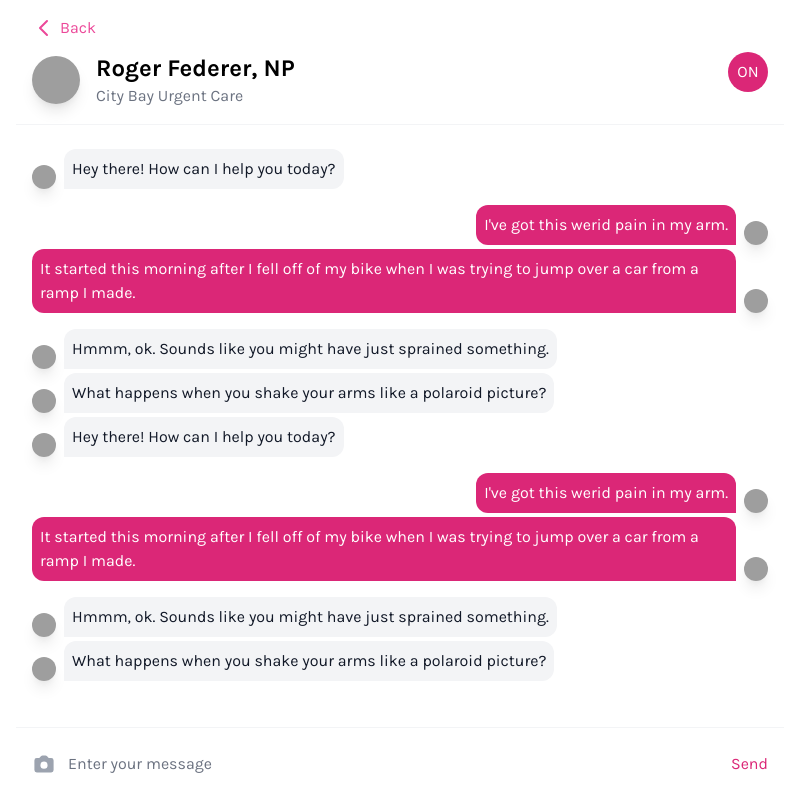
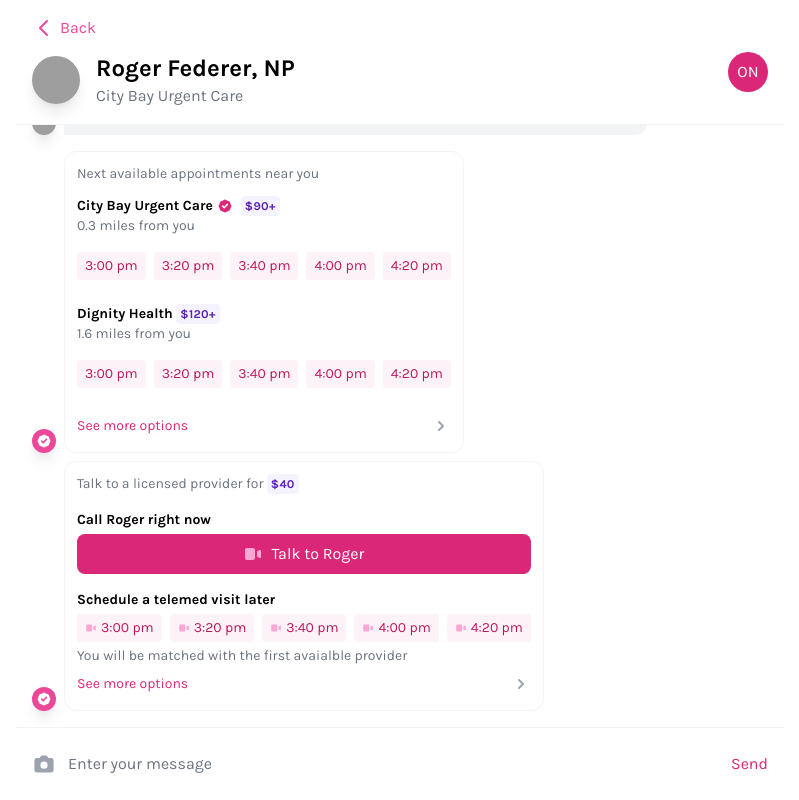
Before and after one commit to oscarnewman/future, a Next.js app: page /thread in a window 1280 px wide. Shown: the whole page, without its empty margins (240-1039 px from the left). Built offline with nearby package versions, Linux system fonts and the light colour scheme; grey boxes are pictures that could not be loaded; what @tailwindcss/typography would draw is missing.

Commit message:
Add booking inline

```diff
--- a/src/components/Badge.tsx
+++ b/src/components/Badge.tsx
@@ -3,17 +3,20 @@ import { ReactNode } from 'react'
 
 type Props = {
 	tone: 'success' | 'promote'
+	size?: 'small' | 'base'
 	children: ReactNode
 }
 
-function Badge({ tone, children }: Props) {
+function Badge({ tone, children, size = 'base' }: Props) {
 	return (
 		<span
 			className={cx(
-				'text-xs sm:text-sm uppercase font-bold tracking-wide px-2 py-1 rounded bg-green-100 text-green-800 inline-block',
+				' uppercase font-bold tracking-wide rounded bg-green-100 text-green-800 inline-block',
 				{
 					'bg-green-100 text-green-800': tone === 'success',
 					'bg-purple-50 text-purple-800': tone === 'promote',
+					'px-2 py-1 text-xs sm:text-sm': size === 'base',
+					'px-1 py-0.5 text-xs': size === 'small',
 				}
 			)}
 		>
--- a/src/components/UpcomingVisitRow.tsx
+++ b/src/components/UpcomingVisitRow.tsx
@@ -1,6 +1,7 @@
 import { LocationMarkerIcon } from '@heroicons/react/solid'
 import { intlFormat } from 'date-fns'
 import React from 'react'
+import Badge from './Badge'
 import CompactRow from './CompactRow'
 
 type Props = {
@@ -25,7 +26,9 @@ function UpcomingVisitRow({ clinicName, distanceMi, imageUrl, date }: Props) {
 			tone="promote"
 			title={dateString}
 			imageUrl={imageUrl}
-			kicker="You have an upcoming visit"
+			kicker={
+				<p className="text-purple-800 font-bold">You have an upcoming visit</p>
+			}
 			subtitle={
 				<div className="space-x-1">
 					<LocationMarkerIcon className={iconClass} />
--- a/src/pages/index.tsx
+++ b/src/pages/index.tsx
@@ -20,7 +20,6 @@ function Home() {
 					ON
 				</div>
 			</div>
-
 			<Table>
 				<UpcomingVisitRow
 					clinicName="City Bay Urgent Care"
@@ -28,6 +27,8 @@ function Home() {
 					imageUrl="https://www.gohealthuc.com/sites/default/files/styles/gallery_main/public/pictures/clinics/lowerpacheights_exterior1.jpg?itok=ruo2JTu-"
 					date={addDays(new Date(), 3)}
 				/>
+			</Table>
+			<Table>
 				<ProviderChatRow
 					clinicName="City Bay Urgent Care"
 					date={subDays(new Date(), 3)}
--- a/src/pages/thread.tsx
+++ b/src/pages/thread.tsx
@@ -1,3 +1,4 @@
+import Badge from '@/components/Badge'
 import { useScrollToElement } from '@/hooks/useScrollToElement'
 import { cx } from '@/utilities/classes'
 import {
@@ -5,7 +6,13 @@ import {
 	ChevronLeftIcon,
 	PaperAirplaneIcon,
 } from '@heroicons/react/outline'
-import { CameraIcon } from '@heroicons/react/solid'
+import {
+	BadgeCheckIcon,
+	BookmarkIcon,
+	CameraIcon,
+	ChevronRightIcon,
+	VideoCameraIcon,
+} from '@heroicons/react/solid'
 import Link from 'next/link'
 import React, {
 	forwardRef,
@@ -36,27 +43,7 @@ const initialChats = [
 	},
 	{
 		me: false,
-		text: 'What happens when you shake your arms like a polaroid picture?',
-	},
-	{
-		me: false,
-		text: 'Hey there! How can I help you today?',
-	},
-	{
-		me: true,
-		text: "I've got this werid pain in my arm.",
-	},
-	{
-		me: true,
-		text: 'It started this morning after I fell off of my bike when I was trying to jump over a car from a ramp I made.',
-	},
-	{
-		me: false,
-		text: 'Hmmm, ok. Sounds like you might have just sprained something.',
-	},
-	{
-		me: false,
-		text: 'What happens when you shake your arms like a polaroid picture?',
+		text: "I think we're going to need some imaging for this. Let's get you in-person asap.",
 	},
 ]
 
@@ -74,10 +61,9 @@ const NamePlate = () => (
 	</div>
 )
 
-const Chat = ({ me, children }, ref) => {
+const Chat = ({ me, children }) => {
 	return (
 		<div
-			ref={ref}
 			className={cx('flex items-center gap-2', {
 				'me flex-row-reverse': me,
 				them: !me,
@@ -109,27 +95,177 @@ const Chat = ({ me, children }, ref) => {
 				:not(:last-child) .chat {
 					@apply rounded-xl;
 				}
-
-				/* .them + .them .img {
-					visibility: visible;
-				}
-
-				:not(.them + .them) .chat {
-					@apply rounded-bl-xl;
-				}
-
-				.me + .me .img {
-					visibility: visible;
-				}
-
-				:not(.me + .me) .chat {
-					@apply rounded-br-xl;
-				} */
 			`}</style>
 		</div>
 	)
 }
-const ChatRef = React.forwardRef(Chat)
+
+const BookingChat = () => {
+	return (
+		<div className={cx('flex items-center gap-2')}>
+			<div className="w-6 h-6 flex-shrink-0 bg-pink-500 self-end rounded-full shadow-lg img flex items-center justify-center">
+				<BadgeCheckIcon className="w-4 h-4 flex-0 text-white" />
+			</div>
+			<div className="rounded-xl border border-gray-100 px-3 py-3 space-y-3">
+				<p className="text-gray-500 text-sm">
+					Next available appointments near you
+				</p>
+				<div className="space-y-6">
+					<div>
+						<div className="pb-4">
+							<div className="text-sm font-bold flex items-center gap-1">
+								<span className="flex items-center gap-1">
+									City Bay Urgent Care
+								</span>
+								<BadgeCheckIcon className="h-4 text-pink-600 mr-1" />
+								<Badge tone="promote" size="small">
+									$90+
+								</Badge>
+							</div>
+							<p className="text-gray-500 text-sm font-normal">
+								0.3 miles from you
+							</p>
+						</div>
+						<div className="flex gap-2 flex-wrap">
+							<button className="bg-pink-50 text-pink-700 px-2 py-1 text-sm rounded">
+								3:00 pm
+							</button>
+							<button
+								className="bg-pink-50 text-pink-700 px-2 py-1 text-sm rounded"
+								disabled
+							>
+								3:20 pm
+							</button>
+							<button className="bg-pink-50 text-pink-700 px-2 py-1 text-sm rounded">
+								3:40 pm
+							</button>
+							<button className="bg-pink-50 text-pink-700 px-2 py-1 text-sm rounded">
+								4:00 pm
+							</button>
+							<button className="bg-pink-50 text-pink-700 px-2 py-1 text-sm rounded">
+								4:20 pm
+							</button>
+						</div>
+					</div>
+					<div>
+						<div className="pb-4">
+							<p className="text-sm font-bold">
+								Dignity Health{' '}
+								<Badge size="small" tone="promote">
+									$120+
+								</Badge>
+							</p>
+							<p className="text-gray-500 text-sm font-normal">
+								1.6 miles from you
+							</p>
+						</div>
+						<div className="flex gap-2 flex-wrap">
+							<button className="bg-pink-50 text-pink-700 px-2 py-1 text-sm rounded">
+								3:00 pm
+							</button>
+							<button
+								className="bg-pink-50 text-pink-700 px-2 py-1 text-sm rounded"
+								disabled
+							>
+								3:20 pm
+							</button>
+							<button className="bg-pink-50 text-pink-700 px-2 py-1 text-sm rounded">
+								3:40 pm
+							</button>
+							<button className="bg-pink-50 text-pink-700 px-2 py-1 text-sm rounded">
+								4:00 pm
+							</button>
+							<button className="bg-pink-50 text-pink-700 px-2 py-1 text-sm rounded">
+								4:20 pm
+							</button>
+						</div>
+					</div>
+					<button className="w-full text-pink-600 text-sm flex justify-between items-center py-1">
+						<span>See more options</span>{' '}
+						<ChevronRightIcon className="h-5 text-gray-400" />
+					</button>
+				</div>
+			</div>
+			<style jsx>{`
+				:last-child .img {
+					visibility: visible;
+				}
+
+				:not(:last-child) .chat {
+					@apply rounded-xl;
+				}
+			`}</style>
+		</div>
+	)
+}
+const TelemedChat = () => {
+	return (
+		<div className={cx('flex items-center gap-2 ')}>
+			<div className="w-6 h-6 bg-pink-500 flex-shrink-0 self-end rounded-full shadow-lg img flex items-center justify-center">
+				<BadgeCheckIcon className="w-4 h-4 text-white" />
+			</div>
+			<div className="rounded-xl border border-gray-100 px-3 py-3 space-y-4">
+				<p className="text-gray-500 text-sm">
+					Talk to a licensed provider for{' '}
+					<Badge tone="promote" size="small">
+						$40
+					</Badge>
+				</p>
+				<div className="space-y-1">
+					<p className="text-sm font-bold">Call Roger right now</p>
+					<button className="w-full flex items-center justify-center bg-pink-600 text-white px-2 py-2 rounded-lg">
+						<VideoCameraIcon className="h-5 text-pink-300 mr-2" />
+						Talk to Roger
+					</button>
+				</div>
+				<div className="space-y-1">
+					<p className="text-sm font-bold">Schedule a telemed visit later</p>
+					<div className="flex gap-2 flex-wrap">
+						<button className="bg-pink-50 flex items-center justify-center text-pink-700 px-2 py-1 text-sm rounded">
+							<VideoCameraIcon className="h-3 text-pink-300 mr-1" />
+							3:00 pm
+						</button>
+						<button
+							className="bg-pink-50 flex items-center justify-center text-pink-700 px-2 py-1 text-sm rounded"
+							disabled
+						>
+							<VideoCameraIcon className="h-3 text-pink-300 mr-1" />
+							3:20 pm
+						</button>
+						<button className="bg-pink-50 flex items-center justify-center text-pink-700 px-2 py-1 text-sm rounded">
+							<VideoCameraIcon className="h-3 text-pink-300 mr-1" />
+							3:40 pm
+						</button>
+						<button className="bg-pink-50 flex items-center justify-center text-pink-700 px-2 py-1 text-sm rounded">
+							<VideoCameraIcon className="h-3 text-pink-300 mr-1" />
+							4:00 pm
+						</button>
+						<button className="bg-pink-50 flex items-center justify-center text-pink-700 px-2 py-1 text-sm rounded">
+							<VideoCameraIcon className="h-3 text-pink-300 mr-1" />
+							4:20 pm
+						</button>
+					</div>
+					<p className="text-sm text-gray-500 max-w-md">
+						You will be matched with the first avaialble provider
+					</p>
+					<button className="w-full text-pink-600 text-sm flex justify-between items-center py-1">
+						<span>See more options</span>{' '}
+						<ChevronRightIcon className="h-5 text-gray-400" />
+					</button>
+				</div>
+			</div>
+			<style jsx>{`
+				:last-child .img {
+					visibility: visible;
+				}
+
+				:not(:last-child) .chat {
+					@apply rounded-xl;
+				}
+			`}</style>
+		</div>
+	)
+}
 
 function Thread(props: Props) {
 	const [text, setText] = useState('')
@@ -151,13 +287,6 @@ function Thread(props: Props) {
 	const scrollRef = useRef<HTMLDivElement>(null)
 	const offsetRef = useRef<HTMLFormElement>(null)
 	const inputRef = useRef<HTMLInputElement>(null)
-
-	const scroll = useScrollToElement(scrollRef.current, {
-		triggerAutomatically: false,
-		vertical: {
-			offsetElement: offsetRef,
-		},
-	})
 
 	useEffect(() => {
 		scrollRef.current?.scrollIntoView()
@@ -186,12 +315,16 @@ function Thread(props: Props) {
 					{sorted?.map((group, i) => (
 						<div key={i} className="space-y-1">
 							{group.chats.map((chat, j) => (
-								<ChatRef key={chat.text + i + j} me={chat.me}>
+								<Chat key={chat.text + i + j} me={chat.me}>
 									{chat.text}
-								</ChatRef>
+								</Chat>
 							))}
 						</div>
 					))}
+					<div className="space-y-2">
+						<BookingChat />
+						<TelemedChat />
+					</div>
 					<div ref={scrollRef} />
 				</main>
 			</div>
@@ -209,9 +342,10 @@ function Thread(props: Props) {
 			>
 				<label>
 					<div className="flex items-center px-4">
-						<button>
+						<label className="cursor-pointer">
 							<CameraIcon className="h-6 text-gray-400" />
-						</button>
+							<input type="file" accept="image/*" className="hidden" />
+						</label>
 						<input
 							autoCapitalize="true"
 							autoCorrect="true"
```
